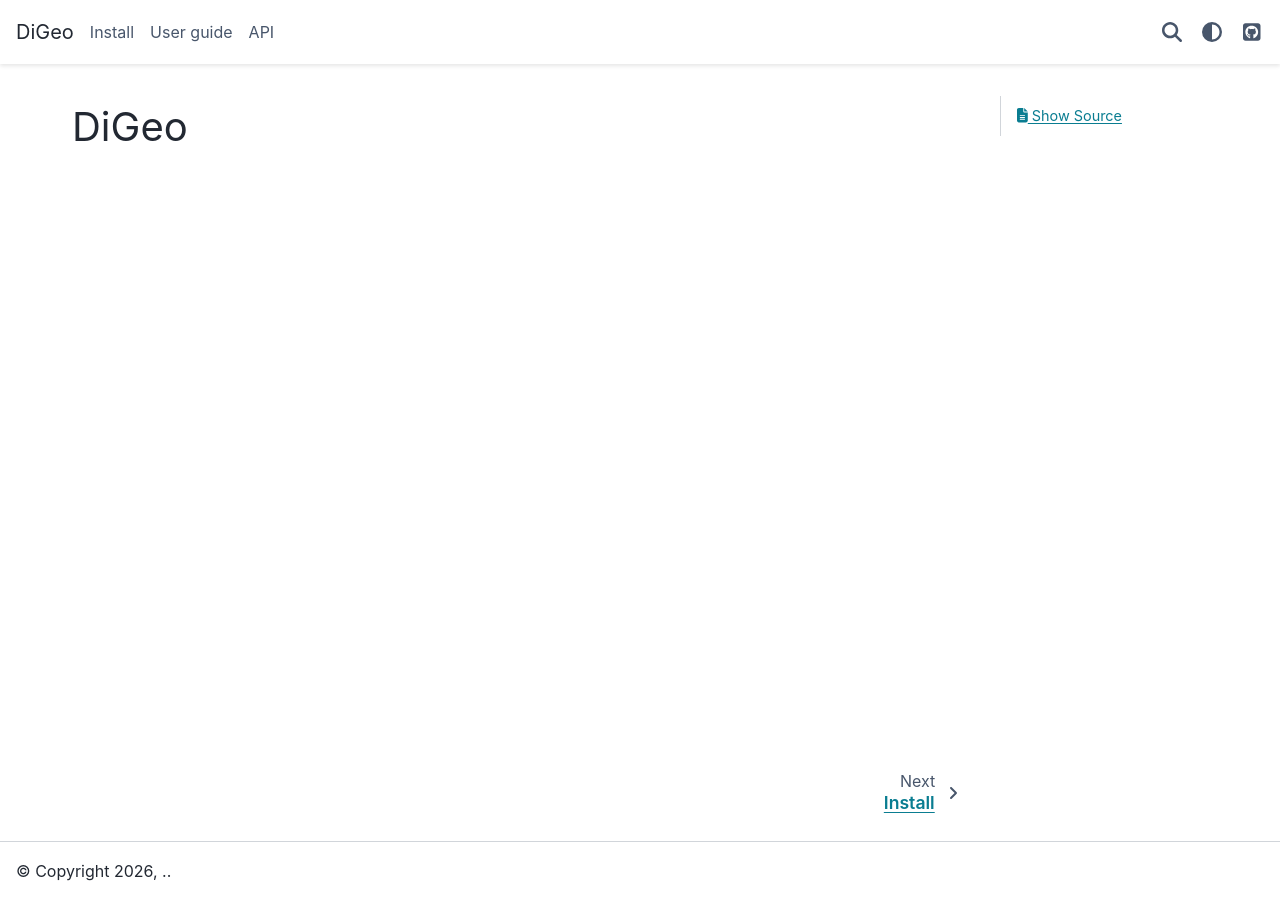
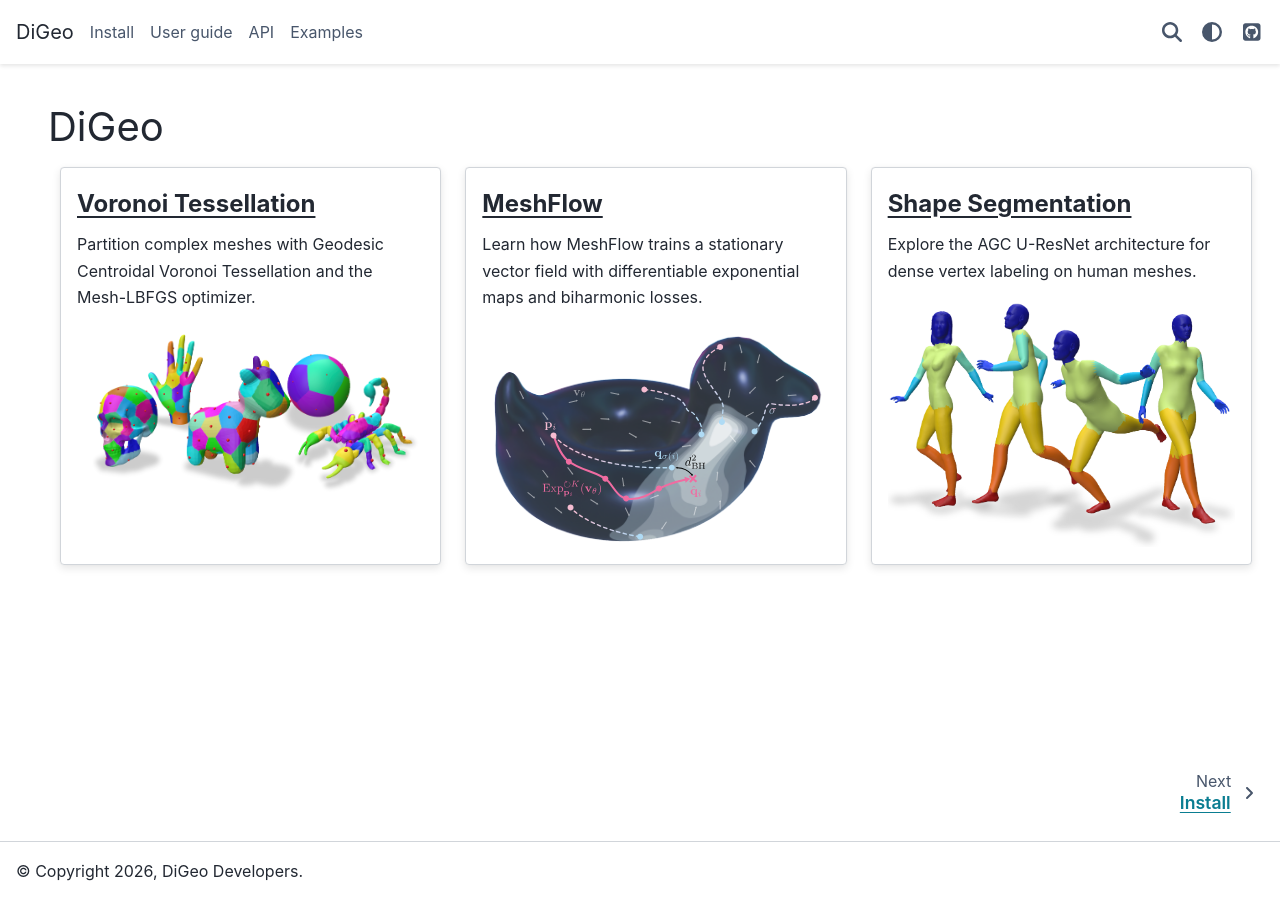
Before and after one commit to circle-group/DiGeo, a Sphinx documentation site: the page built from doc/source/index.rst, in a window 1280 px wide. Built offline with Sphinx 7.4.7 and the PyData theme 0.15.4, drawn with Linux system fonts in a browser that asks for light colours.

Commit message:
DOC examples section (#1)

```diff
--- /dev/null
+++ b/doc/source/_static/theme-overrides.css
@@ -0,0 +1,21 @@
+/* Custom width for the left navigation sidebar */
+@media (min-width: 960px) {
+  .bd-sidebar-primary {
+    width: 20%;
+    min-width: 16rem;
+  }
+}
+
+.bd-article-container {
+  max-width: 80rem !important;
+}
+
+.sd-card .sd-card-title {
+  font-size: 1.5rem !important;
+  text-decoration: underline !important;
+  text-underline-offset: 4px;
+  font-weight: 700 !important;
+  background-color: transparent !important;
+  border-bottom: none !important;
+  padding-bottom: 0 !important;
+}
--- a/doc/source/conf.py
+++ b/doc/source/conf.py
@@ -12,8 +12,8 @@
 from digeo import __version__ as digeo_version
 
 project = 'DiGeo'
-copyright = '2026, .'
-author = '.'
+copyright = '2026, DiGeo Developers'
+author = 'DiGeo Developers'
 release = digeo_version
 
 autodoc_mock_imports = ["digeo.ops.cuda"]
@@ -27,6 +27,7 @@
     'sphinx.ext.viewcode',
     'sphinx.ext.autosummary',
     'sphinx_remove_toctrees',
+    "sphinx_design",
 ]
 
 autodoc_default_options = {
@@ -107,4 +108,5 @@
     "announcement": None,
 }
 
-# html_static_path = ['_static']
+html_static_path = ['_static']
+html_css_files = ['theme-overrides.css']
--- a/doc/source/index.rst
+++ b/doc/source/index.rst
@@ -14,3 +10,42 @@
    install
    user_guide/index
    api
+   examples/index
+
+
+.. grid:: 1 1 3 3
+   :gutter: 4
+   :margin: 3 3 0 0
+
+   .. grid-item-card:: Voronoi Tessellation
+      :link: examples/gcvt
+      :link-type: doc
+
+      Partition complex meshes with Geodesic Centroidal Voronoi Tessellation
+      and the Mesh-LBFGS optimizer.
+
+      .. image:: /_static/gcvt_examples.png
+         :class: example-thumb
+         :alt: GCVT tessellations
+
+   .. grid-item-card:: MeshFlow
+      :link: examples/meshflow
+      :link-type: doc
+
+      Learn how MeshFlow trains a stationary vector field with differentiable
+      exponential maps and biharmonic losses.
+
+      .. image:: /_static/duck_distrib.svg
+         :class: example-thumb
+         :alt: MeshFlow vector field
+
+   .. grid-item-card:: Shape Segmentation
+      :link: examples/segmentation
+      :link-type: doc
+
+      Explore the AGC U-ResNet architecture for dense vertex labeling on human
+      meshes.
+
+      .. image:: /_static/agc_seg.png
+         :class: example-thumb
+         :alt: AGC segmentation samples
--- a/doc/source/install.rst
+++ b/doc/source/install.rst
@@ -7,7 +7,7 @@
 ------------
 * Python >= 3.10
 * PyTorch >= 2.0 *(Note: Must be installed with CUDA support if using a GPU)*
-* NumPy, SciPy, Trimesh, Robust Laplacian
+* NumPy, tqdm, SciPy, Trimesh, Robust Laplacian
 
 Install via pip
 ---------------
--- a/pyproject.toml
+++ b/pyproject.toml
@@ -6,7 +6,9 @@
 [project]
 name = "digeo"
 dynamic = ["version"]
-authors = [{name = "Hippolyte Verninas"}]
+maintainers = [
+    {name = "digeo developpers"},
+]
 license = "BSD-3-Clause"
 description = "A library for differentiable geometry."
 readme = "README.md"
```
Also changed, not shown: other parts of doc/source/index.rst (+2 -6 lines), README.md (+1 -1 lines), doc/source/examples/gcvt.rst (added, +79 -0 lines), doc/source/examples/index.rst (added, +12 -0 lines), doc/source/examples/meshflow.rst (added, +50 -0 lines), doc/source/examples/segmentation.rst (added, +31 -0 lines), doc/source/_static/agc_block.svg (added), doc/source/_static/agc_seg.png (added), doc/source/_static/agc_unet.svg (added), doc/source/_static/duck_distrib.svg (added), doc/source/_static/gcvt_examples.png (added), 1 other file.
